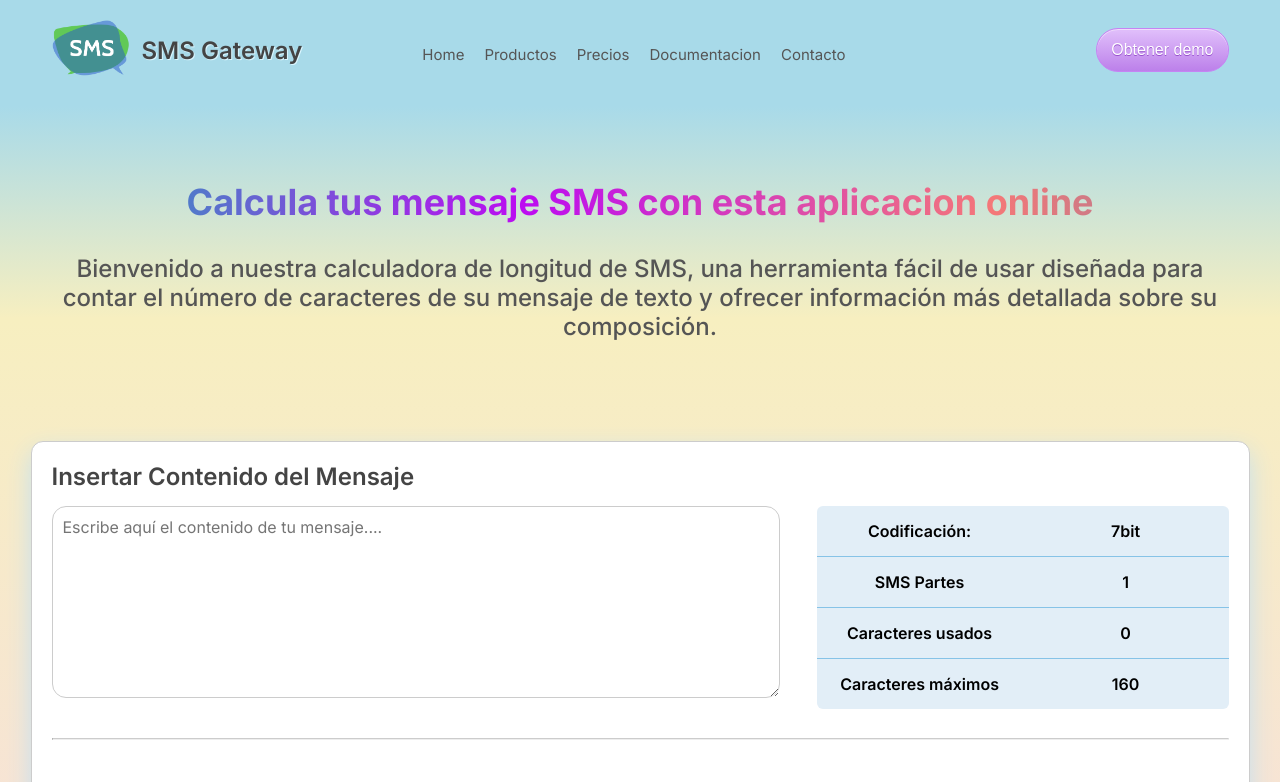
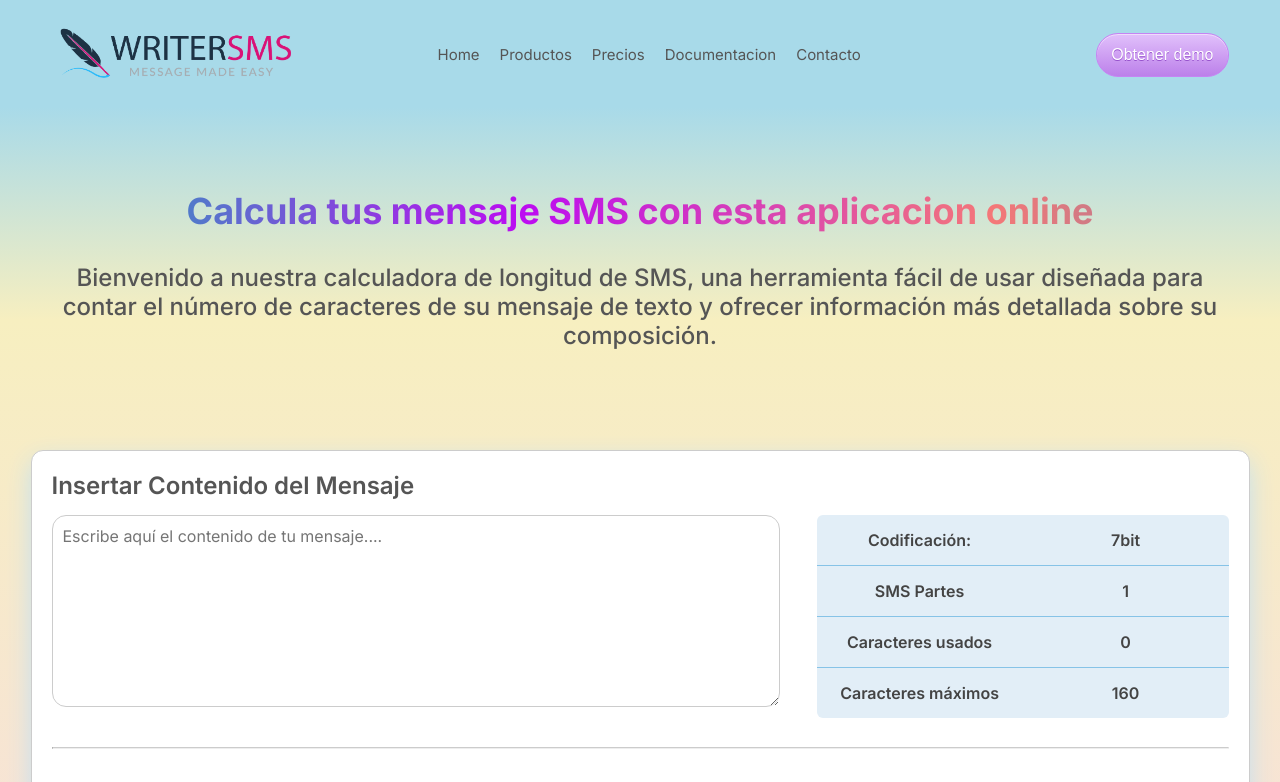
Before and after one commit to sslucasmv/smsapp, a plain HTML site: page index.html in a window 1280 px wide. Shown: the top 782 px of the page. Drawn offline with Linux system fonts and the light colour scheme.

Commit message:
cambios logo

```diff
--- a/estilos.css
+++ b/estilos.css
@@ -149,7 +149,7 @@ header {
     text-align: center;
     width: 100%;
     height: auto;
-    transition: background-color 0.3s;
+    transition: background-color 0.4s;
 }
 
 /* Estilos sticky */
@@ -277,8 +277,10 @@ nav.navbar ul li a:hover {
 	text-shadow:0px 1px 0px #9752cc;
 }
 .btn-demo:hover {
-    background:linear-gradient(to bottom, #bc80ea 5%, #dfbdfa 100%);
-	background-color:#bc80ea;
+    box-shadow:inset 0px 1px 0px 0px #c19fd6;
+    background:linear-gradient(to bottom, #bc80ea 100%, #bc80ea 100%);
+    border:1px solid #b779e3;
+
 }
 .btn-demo:active {
 	position:relative;
@@ -297,8 +299,8 @@ nav.navbar ul li a:hover {
 }
 
 .logo-nav img {
-    width: 80px;
-    height: 60px;
+    width: 250px;
+    height: 65px;
 }
 
 .logo-text {
@@ -372,7 +374,7 @@ h2.main-title {
     font-family: var(--font-family-primary);
     font-weight: var(--font-weight-primary);
     font-size: 24px;
-    color: #444;
+    color: #555;
     margin-bottom: 15px;
 }
 
@@ -429,6 +431,7 @@ hr {
     padding: 0px 0px;
     border-collapse: collapse;
     border-radius: 6px;
+    color: #444;
 }
 
 .grid-item {
--- a/index.html
+++ b/index.html
@@ -20,8 +20,12 @@
             <div class="content-nav-logo">
                 <div class="logo-content">
                     <div class="logo-nav">
-                        <img src="logo.png" />
-                        <span class="logo-text text-shadow-logo" id="logoText">SMS Gateway</span>
+                        <a href="#">
+                            <img src="logosmsw.png" alt="logo writter sms" />
+                        </a>
+                       <span class="logo-text text-shadow-logo" id="logoText">
+                            &nbsp;
+                        </span>
                     </div>
                     <nav class="navbar">
                         <ul>
--- a/siteElements.js
+++ b/siteElements.js
@@ -1,7 +1,7 @@
   // Funcionalidad del sticky header
   const header = document.getElementById('header');
   const sticky = header.offsetTop;
-  const logoText = document.getElementById('logoText')
+
 
   // Por defecto, agregar la clase text-shadow-logo al logoText
   logoText.classList.add('text-shadow-logo');
@@ -9,10 +9,10 @@
   function checkSticky() {
       if (window.pageYOffset > sticky) {
           header.classList.add('sticky');
-          logoText.classList.remove('text-shadow-logo');
+
       } else {
           header.classList.remove('sticky');
-          logoText.classList.add('text-shadow-logo');
+
 
 
       }
```
Also changed, not shown: logosmsw.png (added).
